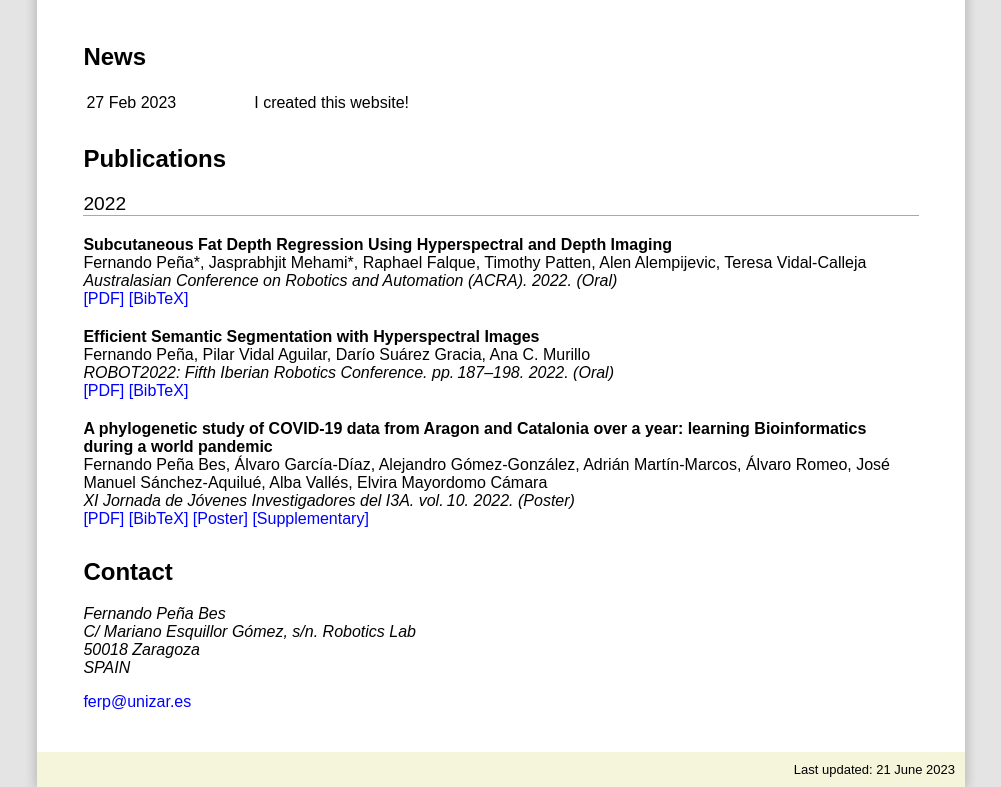
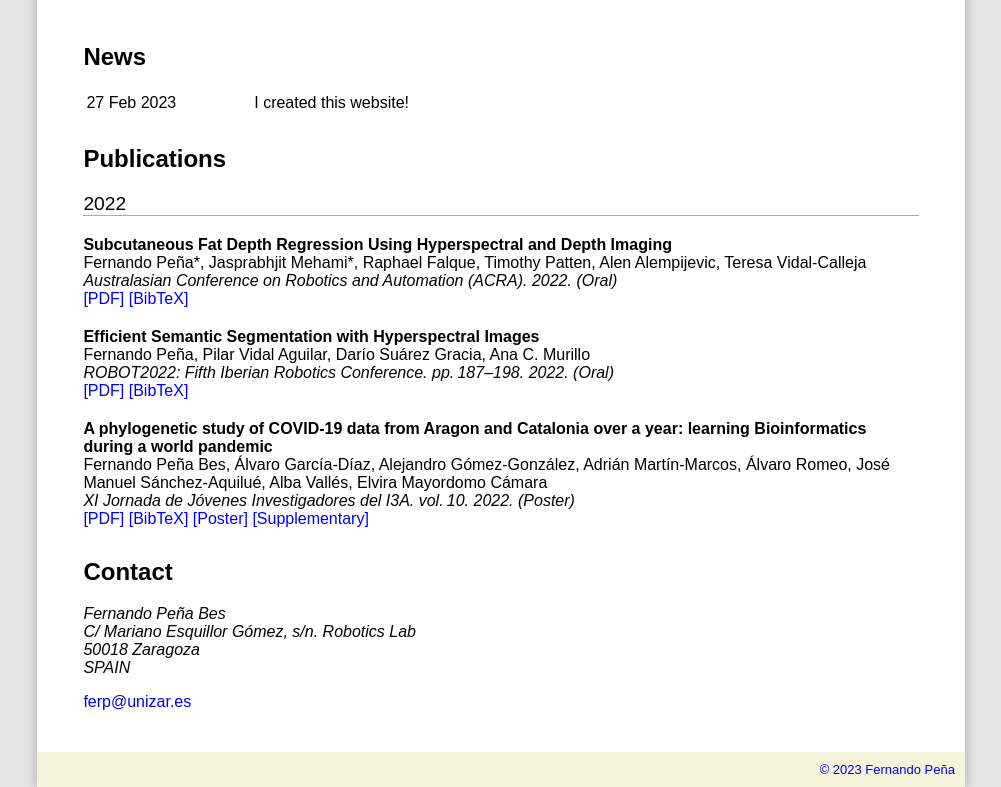
Before and after one commit to ferpb/ferpb.github.io, a plain HTML site: page index.html in a window 1280 px wide. Shown: the part 490-1277 px from the top of the page, without its empty margins (139-1140 px from the left). Drawn offline with Linux system fonts and the light colour scheme.

Commit message:
Add copyright notice

```diff
--- a/index.html
+++ b/index.html
@@ -134,6 +134,6 @@
     </section>
 
     <footer>
-        Last updated: 21 June 2023
+        <a href="https://creativecommons.org/licenses/by-nc-sa/4.0/">© 2023 Fernando Peña</a>
     </footer>
 </body>
```
